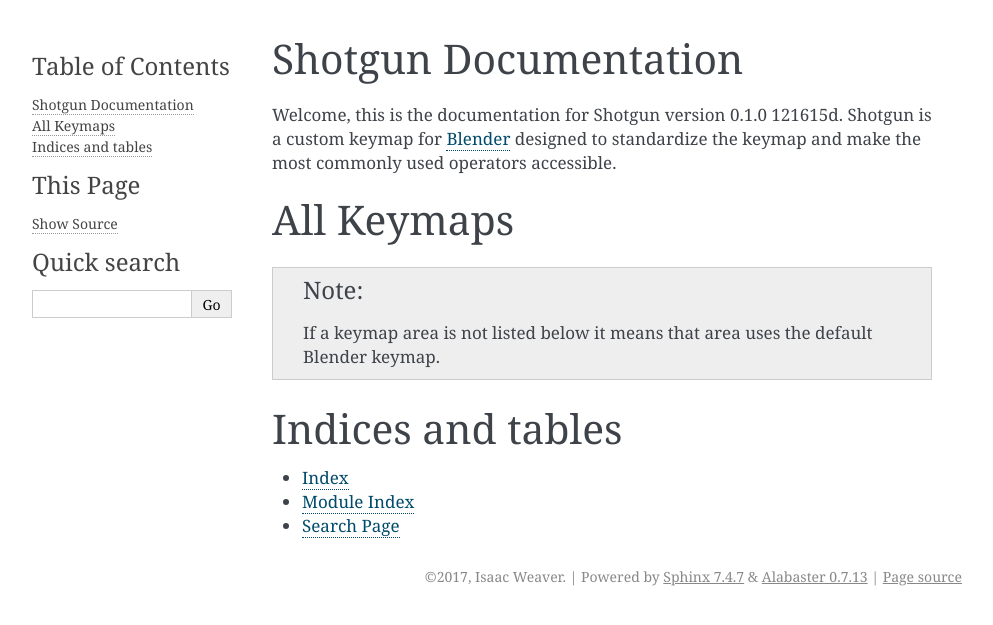
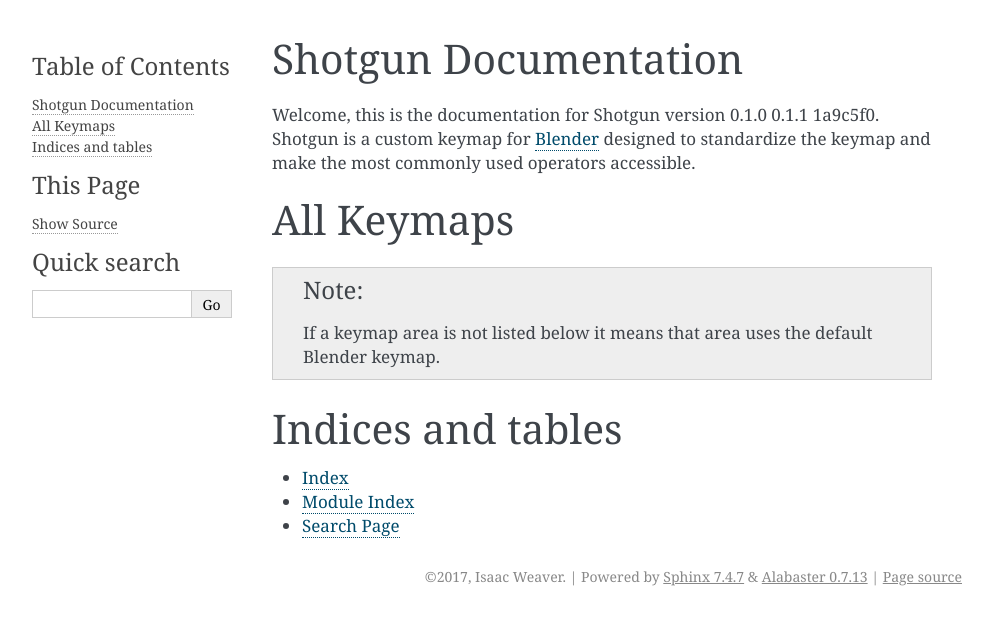
Before and after one commit to wisaac407/shotgun, a Sphinx documentation site: the page built from doc/index.rst, in a window 1280 px wide. Shown: the top 625 px of the page, without its empty margins (148-1141 px from the left). Built offline with Sphinx 7.4.7, drawn with Linux system fonts in a browser that asks for light colours; pages that are not in the unit, such as notebooks, are missing from menus.

Commit message:
Travis build: 31

```diff
--- a/doc/conf.py
+++ b/doc/conf.py
@@ -14,8 +14,10 @@
 copyright = '2017, Isaac Weaver'
 author = 'Isaac Weaver'
 
-version = '0.1.0 121615d'
-release = '0.1.0 121615d'
+version = '0.1.0
+0.1.1 1a9c5f0'
+release = '0.1.0
+0.1.1 1a9c5f0'
 
 intersphinx_mapping = {
     'blender': ('http://docs.blender.org/api/blender_python_api_master/', '../blender_objects.inv')
--- a/doc/index.rst
+++ b/doc/index.rst
@@ -1,7 +1,8 @@
 
 Shotgun Documentation
 =====================
-Welcome, this is the documentation for Shotgun version 0.1.0 121615d.
+Welcome, this is the documentation for Shotgun version 0.1.0
+0.1.1 1a9c5f0.
 Shotgun is a custom keymap for `Blender <http://www.blender.org>`_ designed to standardize the keymap and make the most
 commonly used operators accessible.
 
```
